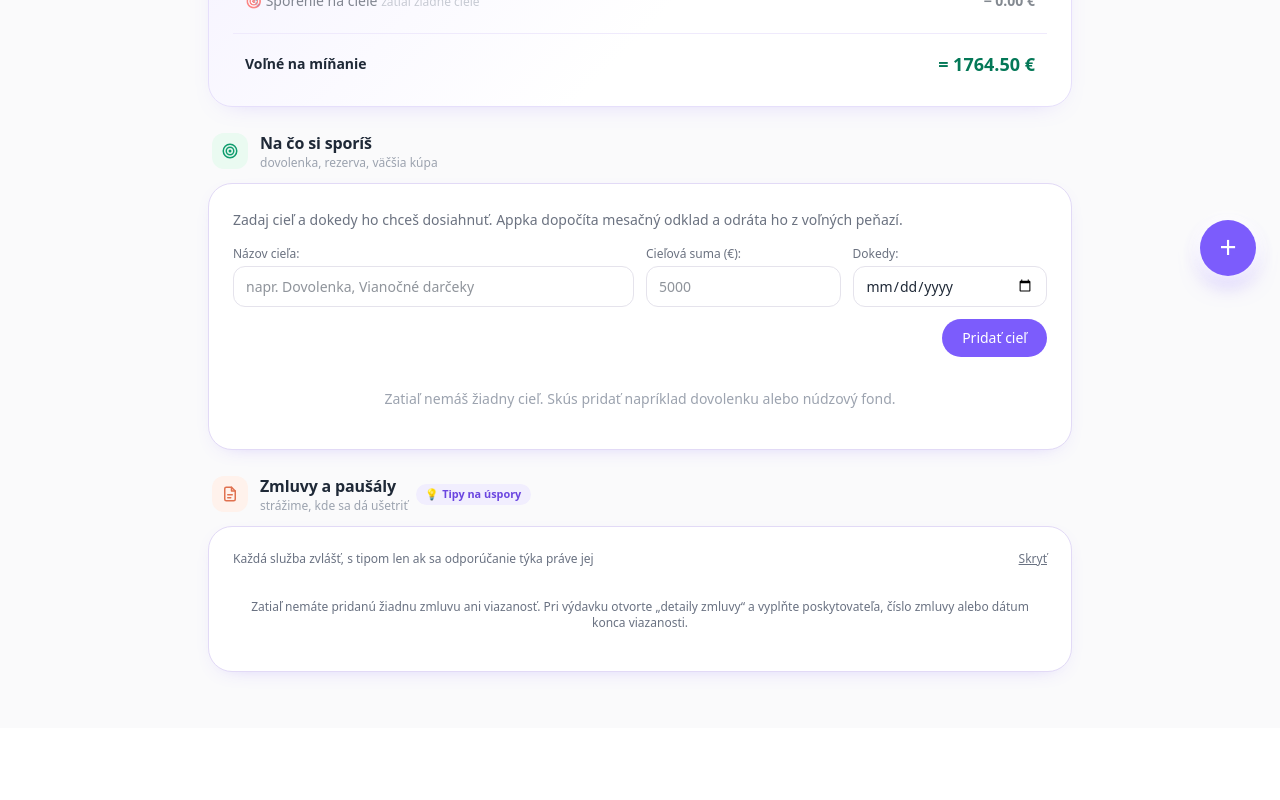
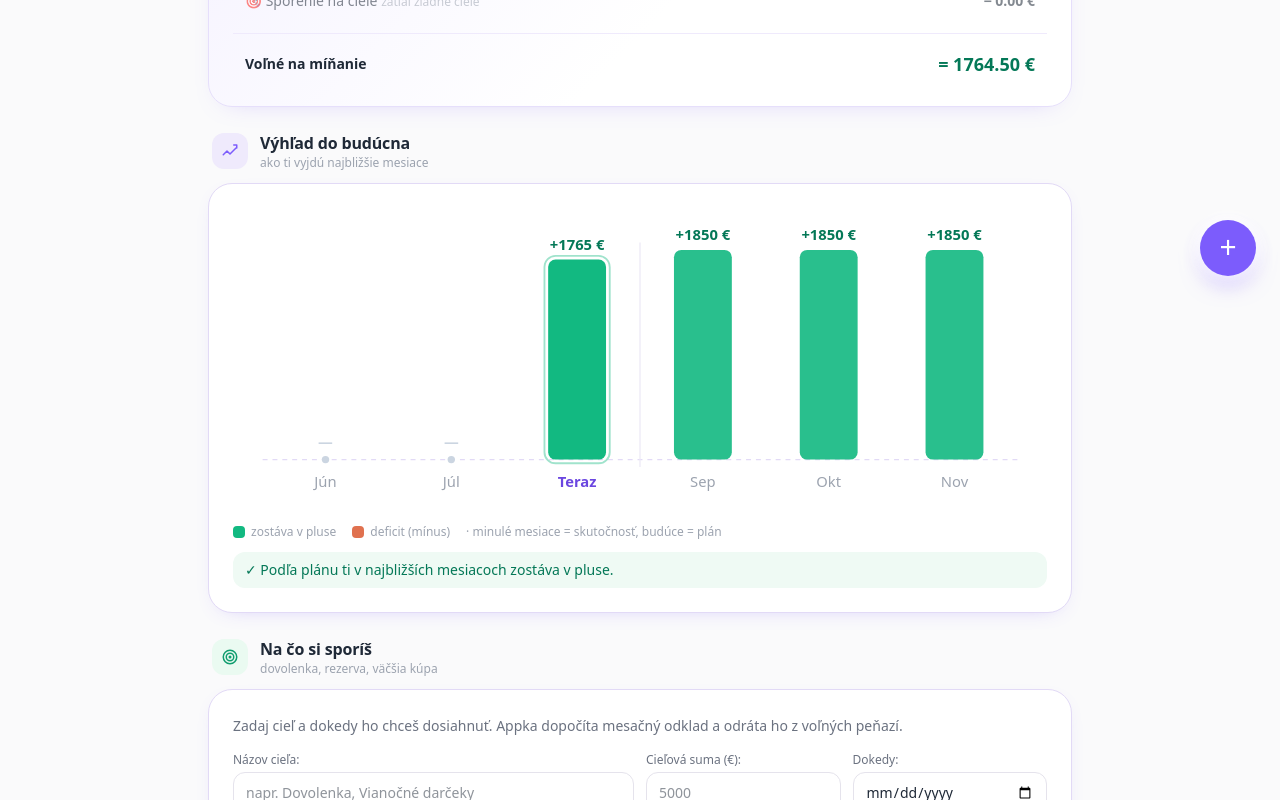
Before and after one commit to maikibmw/app_financie, a Next.js app: page / in a window 1280 px wide. Shown: the part 500-1300 px from the top of the page. Before the commit the page ends 1228 px from the top, so only its background shows below. Built offline with nearby package versions, Linux system fonts and the light colour scheme.

Commit message:
pridany graf -2_0_+3

```diff
--- a/src/app/page.tsx
+++ b/src/app/page.tsx
@@ -9,6 +9,7 @@ import ContractManager from '@/components/ContractManager';
 import SummaryCards from '@/components/SummaryCards';
 import MonthlyOverview from '@/components/MonthlyOverview';
 import GoalManager, { GoalWithCalc } from '@/components/GoalManager';
+import CashflowChart, { CashflowMonth } from '@/components/CashflowChart';
 import TransactionForm from '@/components/TransactionForm';
 import PlannedTransactions from '@/components/PlannedTransactions';
 import CompletedTransactions from '@/components/CompletedTransactions';
@@ -37,6 +38,8 @@ function SectionIcon({ name }: { name: string }) {
       return (<svg {...p}><path d="M14 3H7a2 2 0 0 0-2 2v14a2 2 0 0 0 2 2h10a2 2 0 0 0 2-2V8z" /><path d="M14 3v5h5M9 13h6M9 17h4" /></svg>);
     case 'chart':
       return (<svg {...p}><path d="M3 21h18M7 21V11M12 21V6M17 21v-7" /></svg>);
+    case 'trend':
+      return (<svg {...p}><path d="M3 17l5-5 4 4 8-8" /><path d="M17 4h4v4" /></svg>);
     case 'plus':
       return (<svg {...p}><circle cx="12" cy="12" r="9" /><path d="M12 8v8M8 12h8" /></svg>);
     case 'clock':
@@ -424,6 +427,86 @@ export default function Home() {
   ];
   const monthLabel = `${SK_MONTHS[today.getMonth()]} ${today.getFullYear()}`;
 
+  // === Projekcia cashflow na najbližších 6 mesiacov ===
+  const SK_MONTHS_SHORT = ['Jan', 'Feb', 'Mar', 'Apr', 'Máj', 'Jún', 'Júl', 'Aug', 'Sep', 'Okt', 'Nov', 'Dec'];
+
+  // Aktívne opakované platby (jedna "šablóna" na sériu = plánované opakované).
+  const recurringPlanned = transactions.filter(
+    (t) => t.status === 'PLANNED' && t.recurrenceInterval && t.recurrenceInterval !== 'NONE'
+  );
+  // Jednorazové plánované platby (konkrétny mesiac).
+  const oneTimePlanned = transactions.filter(
+    (t) => t.status === 'PLANNED' && (!t.recurrenceInterval || t.recurrenceInterval === 'NONE')
+  );
+  // Obálky (rozpočty) platia každý mesiac.
+  const fullEnvelopes = budgets.reduce((acc, b) => acc + b.limitAmount, 0);
+
+  const occurrenceInMonth = (t: Transaction, monthNum: number): number => {
+    if (t.recurrenceInterval === 'MONTHLY') return t.amount;
+    if (t.recurrenceInterval === 'WEEKLY') return t.amount * (52 / 12);
+    if (t.recurrenceInterval === 'YEARLY') {
+      const txMonth = Number((t.dueDate || t.date).slice(5, 7)) - 1;
+      return txMonth === monthNum ? t.amount : 0;
+    }
+    return 0;
+  };
+
+  const cashflowMonths: CashflowMonth[] = [-2, -1, 0, 1, 2, 3].map((off) => {
+    const d = new Date(today.getFullYear(), today.getMonth() + off, 1);
+    const mo = d.getMonth();
+    const key = `${d.getFullYear()}-${String(mo + 1).padStart(2, '0')}`;
+    const label = off === 0 ? 'Teraz' : SK_MONTHS_SHORT[mo];
+
+    // Minulé mesiace = skutočnosť (z uhradených transakcií).
+    if (off < 0) {
+      const inc = transactions
+        .filter((t) => t.status === 'COMPLETED' && t.type === 'INCOME' && t.date.slice(0, 7) === key)
+        .reduce((acc, t) => acc + t.amount, 0);
+      const exp = transactions
+        .filter((t) => t.status === 'COMPLETED' && t.type === 'EXPENSE' && t.date.slice(0, 7) === key)
+        .reduce((acc, t) => acc + t.amount, 0);
+      const isEmpty = inc === 0 && exp === 0;
+      return { label, income: inc, expense: exp, net: inc - exp, isCurrent: false, isPast: true, isEmpty };
+    }
+
+    // Aktuálny mesiac = reálne hodnoty (rovnaké ako "Koľko mi ostáva").
+    if (off === 0) {
+      return {
+        label,
+        income: monthlyIncome,
+        expense: monthlyFixed + monthlyEnvelopes + monthlyGoals,
+        net: freeToSpend,
+        isCurrent: true,
+        isPast: false,
+        isEmpty: false,
+      };
+    }
+
+    // Budúce mesiace = projekcia.
+    const oneTimeIncome = oneTimePlanned
+      .filter((t) => t.type === 'INCOME' && (t.dueDate || t.date).slice(0, 7) === key)
+      .reduce((acc, t) => acc + t.amount, 0);
+    const oneTimeExpense = oneTimePlanned
+      .filter((t) => t.type === 'EXPENSE' && (t.dueDate || t.date).slice(0, 7) === key)
+      .reduce((acc, t) => acc + t.amount, 0);
+
+    const recurringIncome = recurringPlanned
+      .filter((t) => t.type === 'INCOME')
+      .reduce((acc, t) => acc + occurrenceInMonth(t, mo), 0);
+    const recurringExpense = recurringPlanned
+      .filter((t) => t.type === 'EXPENSE')
+      .reduce((acc, t) => acc + occurrenceInMonth(t, mo), 0);
+
+    const goalContribution = goalsWithCalc
+      .filter((g) => !g.isReached && g.goal.targetDate.slice(0, 7) >= key)
+      .reduce((acc, g) => acc + g.monthlyRequired, 0);
+
+    const income = monthlyIncome + recurringIncome + oneTimeIncome;
+    const expense = recurringExpense + fullEnvelopes + goalContribution + oneTimeExpense;
+
+    return { label, income, expense, net: income - expense, isCurrent: false, isPast: false, isEmpty: false };
+  });
+
   if (!isLoaded) {
     return (
       <main className="max-w-4xl mx-auto p-8 text-center" style={{ color: 'var(--ink-faint)' }}>
@@ -513,6 +596,10 @@ export default function Home() {
               remainingDays={remainingDays}
               hasIncome={monthlyIncome > 0}
             />
+          </Section>
+
+          <Section icon="trend" iconColor="#7c5cfc" iconBg="#efeafc" title="Výhľad do budúcna" subtitle="ako ti vyjdú najbližšie mesiace">
+            <CashflowChart months={cashflowMonths} />
           </Section>
 
           <Section icon="target" iconColor="#0f9d6e" iconBg="#eafaf1" title="Na čo si sporíš" subtitle="dovolenka, rezerva, väčšia kúpa">
--- /dev/null
+++ b/src/components/CashflowChart.tsx
@@ -0,0 +1,137 @@
+'use client';
+
+export interface CashflowMonth {
+  label: string;
+  income: number;
+  expense: number;
+  net: number;
+  isCurrent: boolean;
+  isPast: boolean;
+  isEmpty: boolean;
+}
+
+interface CashflowChartProps {
+  months: CashflowMonth[];
+}
+
+export default function CashflowChart({ months }: CashflowChartProps) {
+  const W = 660;
+  const H = 250;
+  const padX = 24;
+  const padTop = 34;
+  const padBottom = 46;
+  const chartH = H - padTop - padBottom;
+
+  const nets = months.map((m) => m.net);
+  const maxPos = Math.max(0, ...nets);
+  const maxNeg = Math.min(0, ...nets);
+  const range = maxPos - maxNeg || 1;
+  const zeroY = padTop + (maxPos / range) * chartH;
+
+  const n = months.length;
+  const slot = (W - padX * 2) / n;
+  const barW = slot * 0.46;
+
+  const POS = '#12b981';
+  const NEG = '#e0714f';
+
+  // Upozorňujeme len na aktuálny a budúce mesiace (minulé sú kontext).
+  const deficitMonths = months.filter((m) => !m.isPast && !m.isEmpty && m.net < 0);
+
+  // Deliaca čiara medzi minulosťou (skutočnosť) a výhľadom (plán).
+  const currentIndex = months.findIndex((m) => m.isCurrent);
+  const dividerX = currentIndex >= 0 ? padX + slot * (currentIndex + 1) : -1;
+
+  return (
+    <section className="fin-card p-6">
+      <svg width="100%" viewBox={`0 0 ${W} ${H}`} role="img" aria-label="Graf výhľadu cashflow">
+        {/* Nulová čiara */}
+        <line x1={padX} x2={W - padX} y1={zeroY} y2={zeroY} stroke="#e2daf6" strokeWidth={1} strokeDasharray="4 4" />
+
+        {/* Deliaca čiara skutočnosť / plán */}
+        {dividerX > 0 && (
+          <line x1={dividerX} x2={dividerX} y1={padTop - 6} y2={H - padBottom + 6} stroke="#ece8f6" strokeWidth={1} />
+        )}
+
+        {months.map((m, i) => {
+          const cx = padX + slot * i + slot / 2;
+          const h = m.isEmpty ? 0 : (Math.abs(m.net) / range) * chartH;
+          const y = m.net >= 0 ? zeroY - h : zeroY;
+          const fill = m.net >= 0 ? POS : NEG;
+          const opacity = m.isEmpty ? 0.2 : m.isCurrent ? 1 : m.isPast ? 0.55 : 0.9;
+
+          return (
+            <g key={i}>
+              {m.isEmpty ? (
+                <circle cx={cx} cy={zeroY} r={3} fill="#cbd5e1" />
+              ) : (
+                <rect x={cx - barW / 2} y={y} width={barW} height={Math.max(2, h)} rx={6} fill={fill} opacity={opacity} />
+              )}
+
+              {/* Zvýraznenie aktuálneho mesiaca */}
+              {m.isCurrent && !m.isEmpty && (
+                <rect
+                  x={cx - barW / 2 - 3}
+                  y={Math.min(y, zeroY) - 3}
+                  width={barW + 6}
+                  height={Math.max(2, h) + 6}
+                  rx={9}
+                  fill="none"
+                  stroke={fill}
+                  strokeWidth={1.5}
+                  opacity={0.4}
+                />
+              )}
+
+              {/* Hodnota */}
+              <text
+                x={cx}
+                y={m.net >= 0 ? (m.isEmpty ? zeroY - 10 : y - 8) : y + h + 16}
+                textAnchor="middle"
+                fontSize="12"
+                fontWeight="600"
+                fill={m.isEmpty ? '#cbd5e1' : m.net >= 0 ? '#047857' : '#c2593f'}
+              >
+                {m.isEmpty ? '—' : `${m.net >= 0 ? '+' : '−'}${Math.abs(Math.round(m.net))} €`}
+              </text>
+
+              {/* Popis mesiaca */}
+              <text
+                x={cx}
+                y={H - padBottom + 22}
+                textAnchor="middle"
+                fontSize="12"
+                fontWeight={m.isCurrent ? 700 : 500}
+                fill={m.isCurrent ? '#6b46e0' : '#9ca3af'}
+              >
+                {m.label}
+              </text>
+            </g>
+          );
+        })}
+      </svg>
+
+      {/* Legenda */}
+      <div className="mt-2 flex items-center gap-4 flex-wrap text-xs" style={{ color: 'var(--ink-faint)' }}>
+        <span className="flex items-center gap-1.5">
+          <span className="w-3 h-3 rounded" style={{ background: POS }} /> zostáva v pluse
+        </span>
+        <span className="flex items-center gap-1.5">
+          <span className="w-3 h-3 rounded" style={{ background: NEG }} /> deficit (mínus)
+        </span>
+        <span>· minulé mesiace = skutočnosť, budúce = plán</span>
+      </div>
+
+      {deficitMonths.length > 0 ? (
+        <p className="mt-3 text-sm rounded-xl px-3 py-2" style={{ background: 'var(--neg-soft)', color: 'var(--neg)' }}>
+          ⚠️ Pozor: v {deficitMonths.map((m) => m.label).join(', ')} ti výdavky prevýšia príjem.
+          Odporúčam si vopred odložiť rezervu.
+        </p>
+      ) : (
+        <p className="mt-3 text-sm rounded-xl px-3 py-2" style={{ background: 'var(--pos-soft)', color: 'var(--pos)' }}>
+          ✓ Podľa plánu ti v najbližších mesiacoch zostáva v pluse.
+        </p>
+      )}
+    </section>
+  );
+}
```
